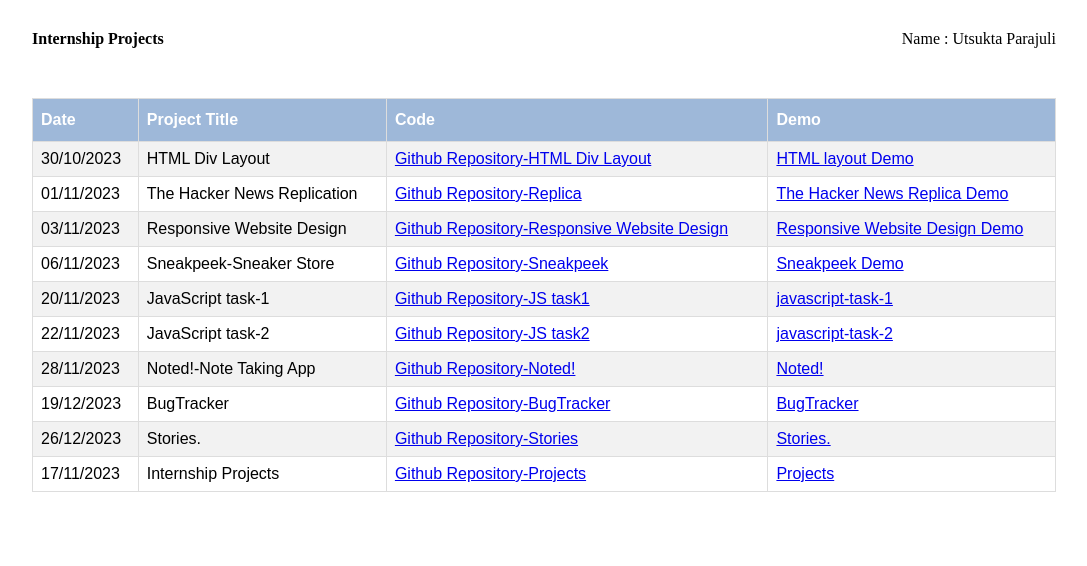
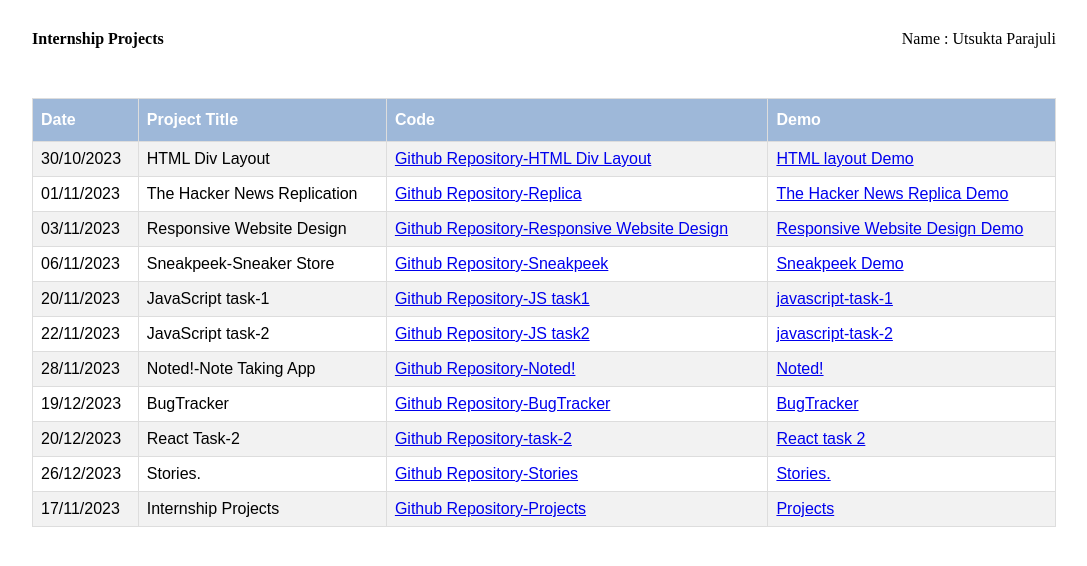
Before and after one commit to utsukta1/togglecorp-internship-projects, a plain HTML site: page index.html in a window 1280 px wide. Shown: the whole page, without its empty margins (96-1183 px from the left). Drawn offline with Linux system fonts and the light colour scheme.

Commit message:
Task-2 update in table

```diff
--- a/index.html
+++ b/index.html
@@ -96,6 +96,14 @@
                 </td>
             </tr>
             <tr>
+                <td>20/12/2023</td>
+                <td>React Task-2</td>
+                <td><a href="https://github.com/utsukta1/typescript-task-1" target="_blank">Github
+                        Repository-task-2</a></td>
+                <td><a href="https://react-assessment-2-utsukta.web.app/" target="_blank">React task 2</a>
+                </td>
+            </tr>
+            <tr>
                 <td>26/12/2023</td>
                 <td>Stories.</td>
                 <td><a href="https://github.com/utsukta1/stories-social-media" target="_blank">Github
```
